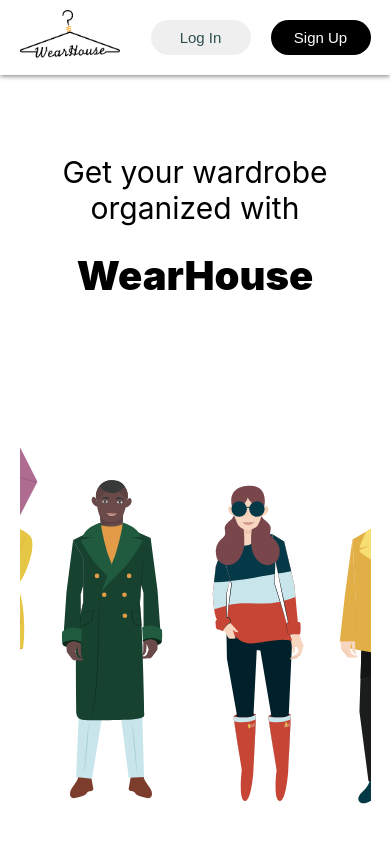
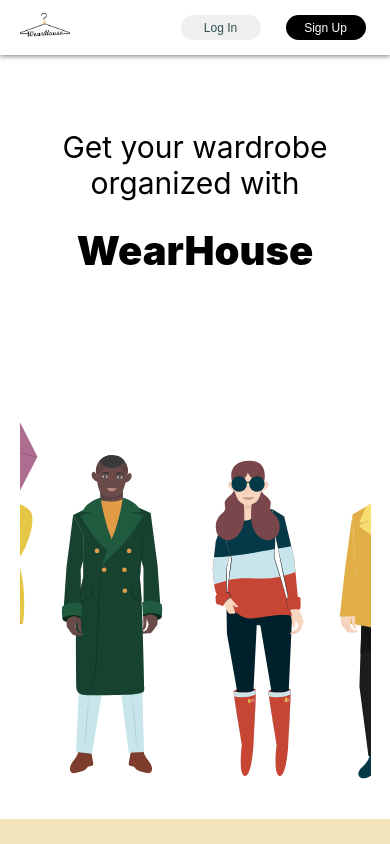
Before and after one commit to swsnu/swpp2019-team5, a React (Create React App) app in the folder front-end/wearhouse/: page /main in a window 390 px wide. Shown: the top 844 px of the page. Built offline with nearby package versions, Linux system fonts and the light colour scheme; no server answers.

Commit message:
:lipstick: Adjusting Header and main view padding

```diff
--- a/front-end/wearhouse/src/App.scss
+++ b/front-end/wearhouse/src/App.scss
@@ -1,4 +1,12 @@
 #root {
-    padding-top: 10vh;
-    min-height: 90vh;
+    padding-top: 5vh;
+    min-height: 95vh;
+    @media (max-height: 1000px) {
+        padding-top: 7vh;
+        min-height: 93vh;
+    }
+    @media (max-height: 800px) {
+        padding-top: 8vh;
+        min-height: 92vh;
+    }
 }
--- a/front-end/wearhouse/src/Components/HomeButton/HomeButton.scss
+++ b/front-end/wearhouse/src/Components/HomeButton/HomeButton.scss
@@ -1,10 +1,11 @@
 #homebutton {
-    // margin: 15px;
-    // margin-left: 5%;
-    // display: flex;
-    // align-items: flex-end;
     img {
         max-width: 100px;
     }
     cursor: pointer;
+    @media (max-width: 500px) {
+        img {
+            width: 50px;
+        }
+    }
 }
--- a/front-end/wearhouse/src/Containers/Auth/Logout/Logout.scss
+++ b/front-end/wearhouse/src/Containers/Auth/Logout/Logout.scss
@@ -8,10 +8,19 @@
         height: 35px;
         border-radius: 20px;
         font-size: 15px;
-        margin: 10px 0 10px;
+        margin: 10px 0;
 
         color: white;
         background-color: darkslategray;
         cursor: pointer;
     }
+    @media (max-width: 500px) {
+        #logout-button {
+            border: none;
+            width: 80px;
+            height: 25px;
+            margin: 5px;
+            font-size: 12px;
+        }
+    }
 }
--- a/front-end/wearhouse/src/Containers/Browse/Browse.js
+++ b/front-end/wearhouse/src/Containers/Browse/Browse.js
@@ -4,7 +4,6 @@
     faSearch,
     faChevronDown,
     faChevronUp,
-    faCalendar,
     faCalendarAlt,
 } from "@fortawesome/free-solid-svg-icons";
 import { FontAwesomeIcon } from "@fortawesome/react-fontawesome";
--- a/front-end/wearhouse/src/Containers/Browse/Browse.scss
+++ b/front-end/wearhouse/src/Containers/Browse/Browse.scss
@@ -5,6 +5,10 @@
     min-height: inherit;
     overflow: auto;
     background-color: rgba(211, 211, 211, 0.3);
+    padding-top: 50px;
+    @media (max-width: 500px) {
+        padding-top: 15px;
+    }
     #calendar-button {
         position: absolute;
         border: none;
--- a/front-end/wearhouse/src/Containers/Header/Header.scss
+++ b/front-end/wearhouse/src/Containers/Header/Header.scss
@@ -26,6 +26,15 @@
             margin-right: 20px;
         }
     }
+    @media (max-width: 500px) {
+        button {
+            border: none;
+            width: 80px;
+            height: 25px;
+            margin: 5px;
+            font-size: 12px;
+        }
+    }
     // padding-bottom: 10px;
     // border-bottom: 1px lightgray solid;
 }
--- a/front-end/wearhouse/src/Containers/Recommendation/Recommendation.scss
+++ b/front-end/wearhouse/src/Containers/Recommendation/Recommendation.scss
@@ -1,15 +1,14 @@
 #recommendation {
     #folded,
     #recommendation-wrapper {
-        margin-bottom: 20px;
         border-radius: 3px;
+        margin-bottom: 5px;
         background-color: rgba(0, 0, 0, 0.8);
         padding: 10px;
     }
     #folded {
         display: flex;
         justify-content: flex-end;
-        margin-bottom: 10px;
         #open-button {
             color: white;
             margin-right: 15px;
```
